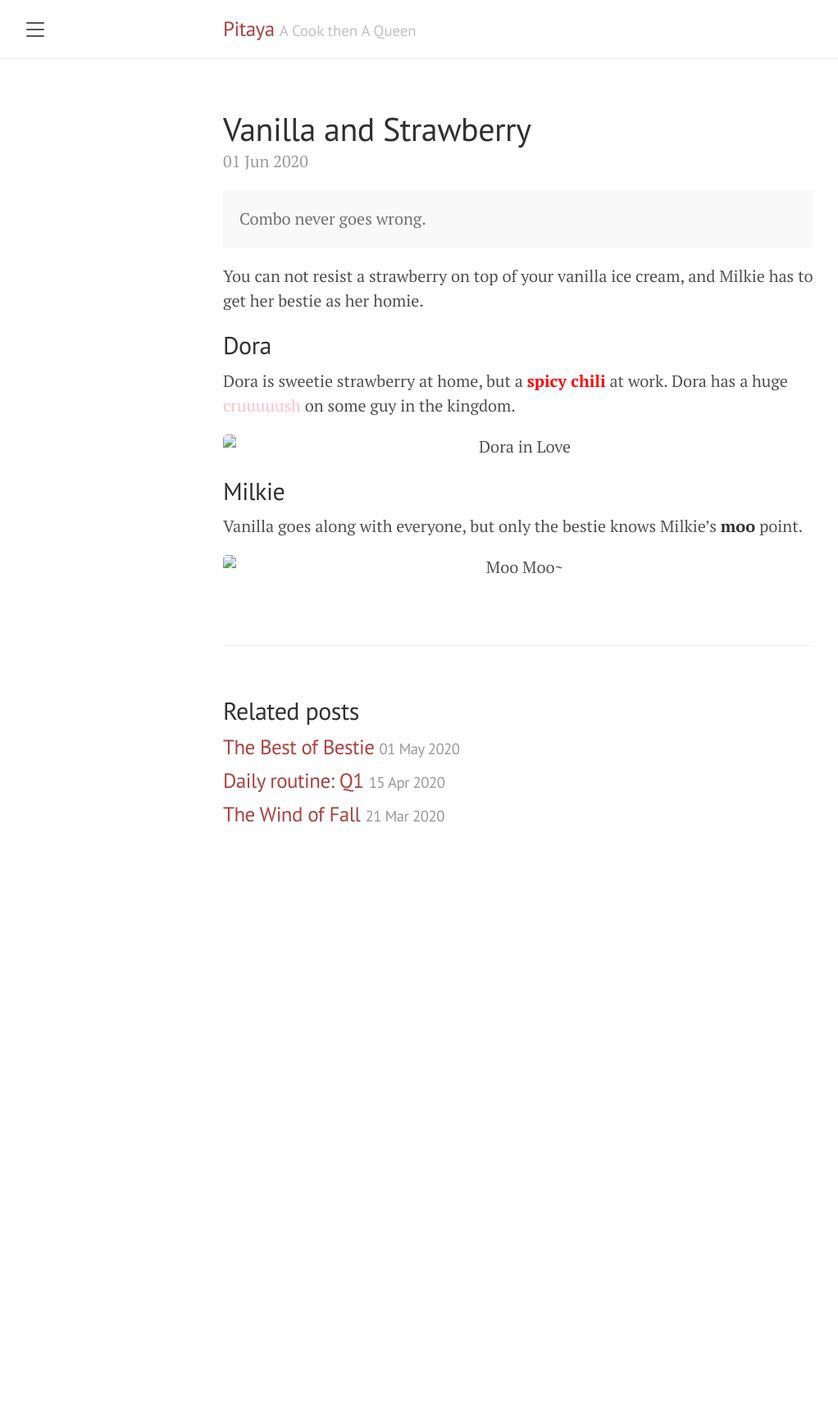
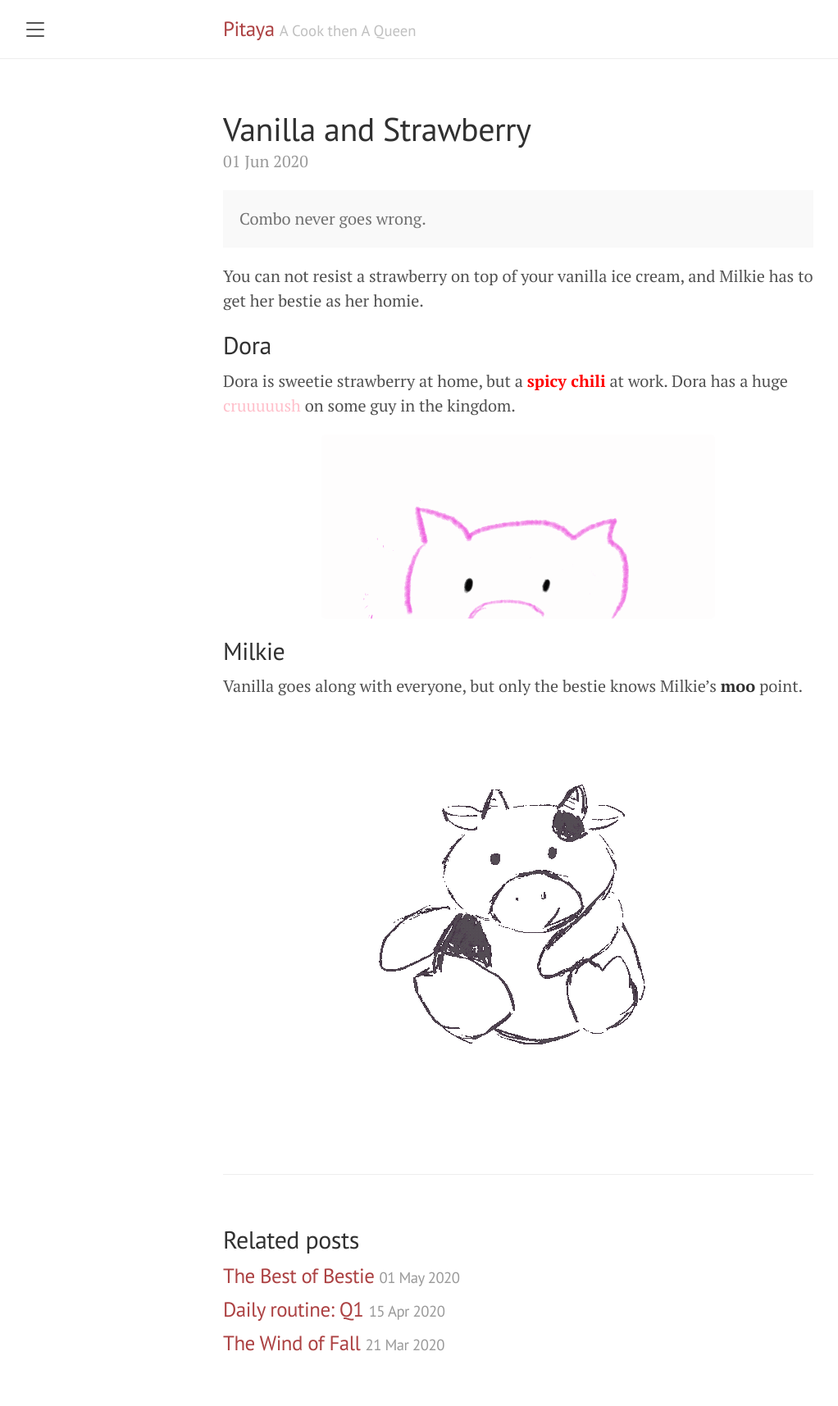
Before and after one commit to PTY-GH/Kingdom, a Jekyll site: the page built from _posts/2020-06-01-dora-and-milkie.md, in a window 1280 px wide. Shown: the whole page at 82% size, without its empty margins (8-1030 px from the left). Built offline with Jekyll 4.4.1, drawn with Linux system fonts in a browser that asks for light colours; before the commit the page ends 1070 px from its top, so only the background shows below that.

Commit message:
reloc img

```diff
--- a/_posts/2020-06-01-dora-and-milkie.md
+++ b/_posts/2020-06-01-dora-and-milkie.md
@@ -12,8 +12,8 @@ You can not resist a strawberry on top of your vanilla ice cream, and Milkie has
 
 ## Dora
 Dora is sweetie strawberry at home, but a <strong><span style='color:red'>spicy chili</span></strong> at work. Dora has a huge <span style='color:pink'>cruuuuush</span> on some guy in the kingdom.
-<p align='center'><img src='public/gif/dora_love.gif' alt='Dora in Love'></p>
+<p align='center'><img src='{{site.baseurl}}/public/assets/img/dora_love.gif' alt='Dora in Love'></p>
 
 ## Milkie
 Vanilla goes along with everyone, but only the bestie knows Milkie's <strong>moo</strong> point.
-<p align='center'><img src='public/gif/moo.gif' alt='Moo Moo~'></p>
+<p align='center'><img src='{{site.baseurl}}/public/assets/img/moo.gif' alt='Moo Moo~'></p>
```
Also changed, not shown: _posts/2020-03-20-the-kingdom-of-pitaya.md (+1 -1 lines), public/assets/img/dora_dream.gif (renamed from public/gif/dora_dream.gif), public/assets/img/dora_love.gif (renamed from public/gif/dora_love.gif), public/assets/img/laochen.jpg (renamed from public/laochen.jpg), public/assets/img/moo.gif (renamed from public/gif/moo.gif), 3 other files.
